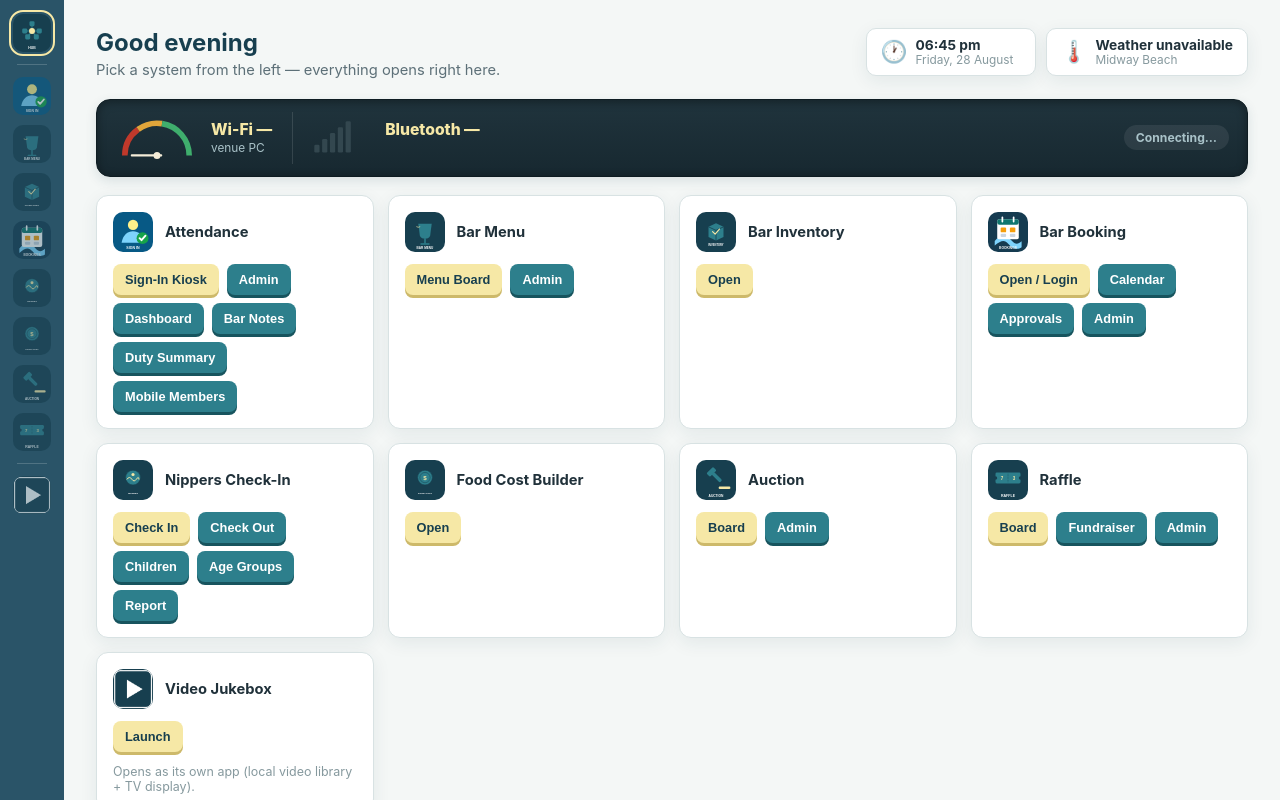
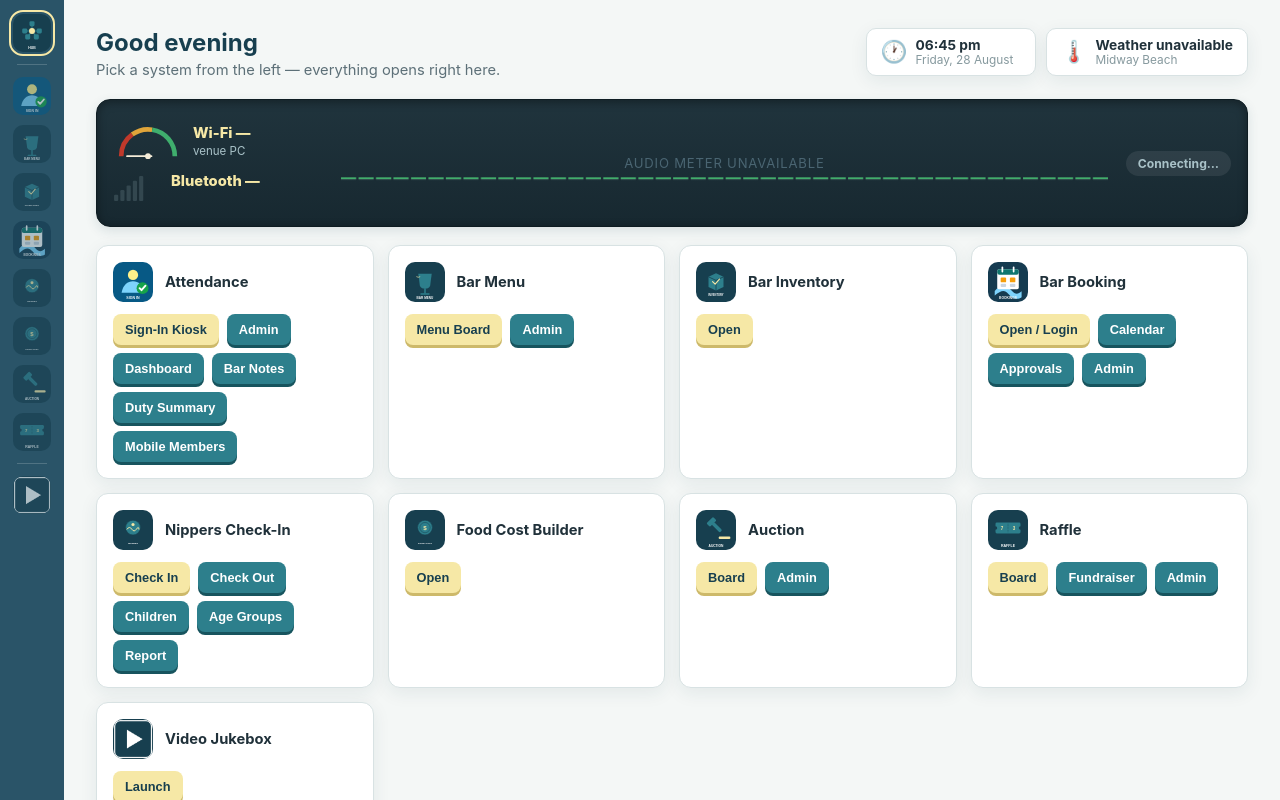
Before and after one commit to midwaysurfbar/mslsc-shell, an Electron app: page renderer/index.html in a window 1280 px wide. Drawn offline with Linux system fonts and the light colour scheme; no server answers.

Commit message:
v0.4.0: live audio EQ as the centrepiece of the home-screen strip
The strip is reworked into a venue dashboard: a live audio equaliser
(green→amber→red bars + reflection) takes the middle, with the Wi-Fi
gauge and Bluetooth read-out stacked compactly on the left and the
status pill on the right.

The EQ captures the PC's audio-output mix via Electron's loopback audio
(main grants getDisplayMedia({audio:true}) with audio:'loopback' and no
picker; the renderer stops the screen video track and only analyses the
audio) - so it reacts to anything playing through the venue sound
system: the Video Jukebox, iTunes, a browser tab. Degrades to "audio
meter unavailable" if capture is refused; "no audio playing" when
silent.

Co-Authored-By: Claude Sonnet 5 <noreply@anthropic.com>

```diff
--- a/package.json
+++ b/package.json
@@ -2,7 +2,7 @@
   "name": "mslsc-shell",
   "productName": "MSLSC",
   "private": true,
-  "version": "0.3.2",
+  "version": "0.4.0",
   "description": "A desktop shell that loads the live MSLSC systems inside one window instead of a dozen browser tabs.",
   "author": "Midway Surf Lifesaving Club",
   "main": "main.js",
--- a/renderer/index.html
+++ b/renderer/index.html
@@ -145,28 +145,50 @@
   }
   .hint b { color: var(--ink); }
 
-  /* Live venue Wi-Fi / Bluetooth strip - always visible on the home
-     screen, polled from the Hub's venue-signal function. */
+  /* Venue dashboard strip - always visible on the home screen. A live
+     audio EQ (system-audio loopback, reacts to the Jukebox / iTunes /
+     anything playing) as the centrepiece, with the venue Wi-Fi and
+     Bluetooth signal read-outs to the side (polled from the Hub's
+     venue-signal function). */
   .signal-strip {
     display: flex;
-    align-items: center;
-    gap: 20px;
+    align-items: stretch;
+    gap: 18px;
     background: linear-gradient(#20343d, #172830);
     border: 1px solid #0e1c22;
     border-radius: 14px;
-    padding: 12px 18px;
+    padding: 12px 16px;
     margin-bottom: 18px;
     box-shadow: inset 0 2px 10px rgba(0,0,0,0.37), 0 4px 12px rgba(23,63,79,0.12);
-    flex-wrap: wrap;
+    min-height: 128px;
   }
-  .signal-part { display: flex; align-items: center; gap: 12px; }
-  .signal-gauge { width: 84px; height: auto; flex: 0 0 auto; }
-  .signal-bars { width: 60px; height: auto; flex: 0 0 auto; }
-  .signal-text .signal-primary { font-weight: 800; color: #f6e8a6; font-size: 0.98rem; line-height: 1.15; }
-  .signal-text .signal-secondary { font-size: 0.74rem; color: #a9c2c8; margin-top: 2px; }
-  .signal-divider { width: 1px; align-self: stretch; background: rgba(255,255,255,0.12); }
+  .signal-side {
+    display: flex;
+    flex-direction: column;
+    justify-content: center;
+    gap: 10px;
+    flex: 0 0 auto;
+    width: 210px;
+  }
+  .signal-part { display: flex; align-items: center; gap: 10px; }
+  .signal-gauge { width: 70px; height: auto; flex: 0 0 auto; }
+  .signal-bars { width: 48px; height: auto; flex: 0 0 auto; }
+  .signal-text { min-width: 0; }
+  .signal-text .signal-primary { font-weight: 800; color: #f6e8a6; font-size: 0.92rem; line-height: 1.15; }
+  .signal-text .signal-secondary { font-size: 0.72rem; color: #a9c2c8; margin-top: 2px; overflow: hidden; text-overflow: ellipsis; white-space: nowrap; }
+
+  .signal-eq { flex: 1 1 auto; min-width: 0; position: relative; align-self: stretch; }
+  #eq-canvas { width: 100%; height: 100%; display: block; }
+  .eq-idle {
+    position: absolute; inset: 0;
+    display: flex; align-items: center; justify-content: center;
+    color: #4a6572; font-size: 0.82rem; letter-spacing: 0.06em; text-transform: uppercase;
+    pointer-events: none;
+  }
+  .eq-idle.hidden { display: none; }
+
   .signal-status {
-    margin-left: auto;
+    align-self: center;
     font-size: 0.76rem;
     font-weight: 750;
     padding: 5px 12px;
@@ -174,6 +196,7 @@
     background: rgba(255,255,255,0.08);
     color: #a9c2c8;
     white-space: nowrap;
+    flex: 0 0 auto;
   }
   .signal-status.live { color: #7ee0a8; background: rgba(63,174,109,0.16); }
   .signal-status.stale { color: #e8c07a; background: rgba(224,165,58,0.16); }
@@ -186,6 +209,12 @@
   .signal-strip.dim .sig-g-zone { stroke: #4a5b62 !important; }
   .signal-strip.dim .sig-g-needle { stroke: #6b7c83; }
   .signal-strip.dim .sig-b-on { fill: #5a6f76; }
+
+  @media (max-width: 720px) {
+    .signal-strip { flex-wrap: wrap; }
+    .signal-side { width: auto; flex-direction: row; }
+    .signal-eq { flex-basis: 100%; min-height: 90px; }
+  }
 
   .loading {
     position: fixed;
@@ -270,6 +299,7 @@
     </div>
 
     <section class="signal-strip" id="signal-strip">
+      <div class="signal-side">
         <div class="signal-part">
           <svg class="signal-gauge" id="sig-gauge" viewBox="0 0 120 74" aria-hidden="true"></svg>
           <div class="signal-text">
@@ -277,13 +307,17 @@
             <div class="signal-secondary" id="sig-wifi-secondary">venue PC</div>
           </div>
         </div>
-      <div class="signal-divider"></div>
         <div class="signal-part">
           <svg class="signal-bars" id="sig-bars" viewBox="0 0 92 56" aria-hidden="true"></svg>
           <div class="signal-text">
             <div class="signal-primary" id="sig-bt-primary">Bluetooth —</div>
             <div class="signal-secondary" id="sig-bt-secondary">&nbsp;</div>
           </div>
+        </div>
+      </div>
+      <div class="signal-eq">
+        <canvas id="eq-canvas" width="1000" height="128"></canvas>
+        <div class="eq-idle" id="eq-idle">no audio playing</div>
       </div>
       <div class="signal-status" id="sig-status">Connecting…</div>
     </section>
@@ -362,7 +396,7 @@
       </div>
     </div>
 
-    <div class="hint">Clicking a link loads its real, live page inside this window. Video Jukebox opens as its own app. Window size, the last system you had open, and this app stay remembered between launches - closing the window just tucks it into the system tray.</div>
+    <div class="hint">The strip up top shows the venue Wi-Fi / Bluetooth signal and a live audio meter (whatever is playing through the sound system). Clicking a link loads its real, live page inside this window. Video Jukebox opens as its own app. Window size, the last system you had open, and this app stay remembered between launches - closing the window just tucks it into the system tray.</div>
   </main>
 
   <script>
@@ -632,6 +666,103 @@
     drawGauge(null); drawBars(null, false)
     loadSignal()
     setInterval(loadSignal, 20000)
+
+    // --- Live audio EQ (system-audio loopback) ---------------------
+    // Captures the PC's audio output mix - reacts to whatever is
+    // playing (the Video Jukebox, iTunes, a browser tab, anything).
+    // Electron's main process grants this via setDisplayMediaRequestHandler
+    // with audio:'loopback', so there's no picker / no permission prompt.
+    const eqCanvas = document.getElementById('eq-canvas')
+    const eqIdle = document.getElementById('eq-idle')
+    const eqCtx = eqCanvas.getContext('2d')
+    const EQ_BARS = 44
+    let eqAnalyser = null
+    let eqData = null
+    let eqSilentFrames = 0
+
+    function drawEqFrame() {
+      requestAnimationFrame(drawEqFrame)
+      const W = eqCanvas.width, H = eqCanvas.height
+      // Skip work while the home screen is hidden (a system view is open).
+      if (eqCanvas.offsetParent === null) return
+      eqCtx.clearRect(0, 0, W, H)
+
+      const base = Math.round(H * 0.66)
+      const gap = 3
+      const bw = (W - gap * (EQ_BARS - 1)) / EQ_BARS
+      let peak = 0
+
+      if (eqAnalyser) eqAnalyser.getByteFrequencyData(eqData)
+
+      for (let i = 0; i < EQ_BARS; i++) {
+        let v = 0
+        if (eqAnalyser) {
+          // log-ish mapping so bass doesn't hog the left; use the lower
+          // ~65% of bins (the musical range).
+          const lo = Math.floor(Math.pow(i / EQ_BARS, 1.8) * eqData.length * 0.62)
+          const hi = Math.max(lo + 1, Math.floor(Math.pow((i + 1) / EQ_BARS, 1.8) * eqData.length * 0.62))
+          let s = 0
+          for (let b = lo; b < hi; b++) s = Math.max(s, eqData[b])
+          v = s / 255
+        }
+        if (v > peak) peak = v
+        const bh = Math.max(2, v * base * 0.94)
+        const x = i * (bw + gap)
+
+        const grad = eqCtx.createLinearGradient(0, base, 0, 0)
+        grad.addColorStop(0, '#3fae6d')
+        grad.addColorStop(0.55, '#e0a53a')
+        grad.addColorStop(1, '#e34b3a')
+        eqCtx.fillStyle = grad
+        eqCtx.fillRect(x, base - bh, bw, bh)
+
+        // reflection
+        const rg = eqCtx.createLinearGradient(0, base, 0, H)
+        rg.addColorStop(0, 'rgba(120,180,150,0.30)')
+        rg.addColorStop(1, 'rgba(120,180,150,0)')
+        eqCtx.fillStyle = rg
+        eqCtx.fillRect(x, base, bw, Math.min(bh * 0.6, H - base))
+      }
+
+      if (peak < 0.02) eqSilentFrames++
+      else eqSilentFrames = 0
+      eqIdle.classList.toggle('hidden', !eqAnalyser || eqSilentFrames < 60)
+    }
+
+    async function startAudioCapture() {
+      try {
+        const stream = await navigator.mediaDevices.getDisplayMedia({ video: true, audio: true })
+        stream.getVideoTracks().forEach((t) => t.stop())
+        const audioTracks = stream.getAudioTracks()
+        if (!audioTracks.length) throw new Error('no audio track')
+        const actx = new (window.AudioContext || window.webkitAudioContext)()
+        const src = actx.createMediaStreamSource(new MediaStream(audioTracks))
+        const an = actx.createAnalyser()
+        an.fftSize = 1024
+        an.smoothingTimeConstant = 0.78
+        const sink = actx.createGain()
+        sink.gain.value = 0
+        src.connect(an); an.connect(sink); sink.connect(actx.destination)
+        if (actx.state === 'suspended') actx.resume()
+        eqAnalyser = an
+        eqData = new Uint8Array(an.frequencyBinCount)
+        eqIdle.textContent = 'no audio playing'
+      } catch (e) {
+        eqAnalyser = null
+        eqIdle.textContent = 'audio meter unavailable'
+        eqIdle.classList.remove('hidden')
+      }
+    }
+
+    drawEqFrame()
+    startAudioCapture()
+    // Retry: a few seconds in (handler not ready), and once on the first
+    // user interaction (some Chromium builds still want a gesture).
+    setTimeout(() => { if (!eqAnalyser) startAudioCapture() }, 5000)
+    window.addEventListener('pointerdown', function once() {
+      window.removeEventListener('pointerdown', once)
+      if (!eqAnalyser) startAudioCapture()
+    })
   </script>
 </body>
 </html>
```
Also changed, not shown: main.js (+17 -1 lines). Lines whose indentation alone changed are shown as unchanged.
